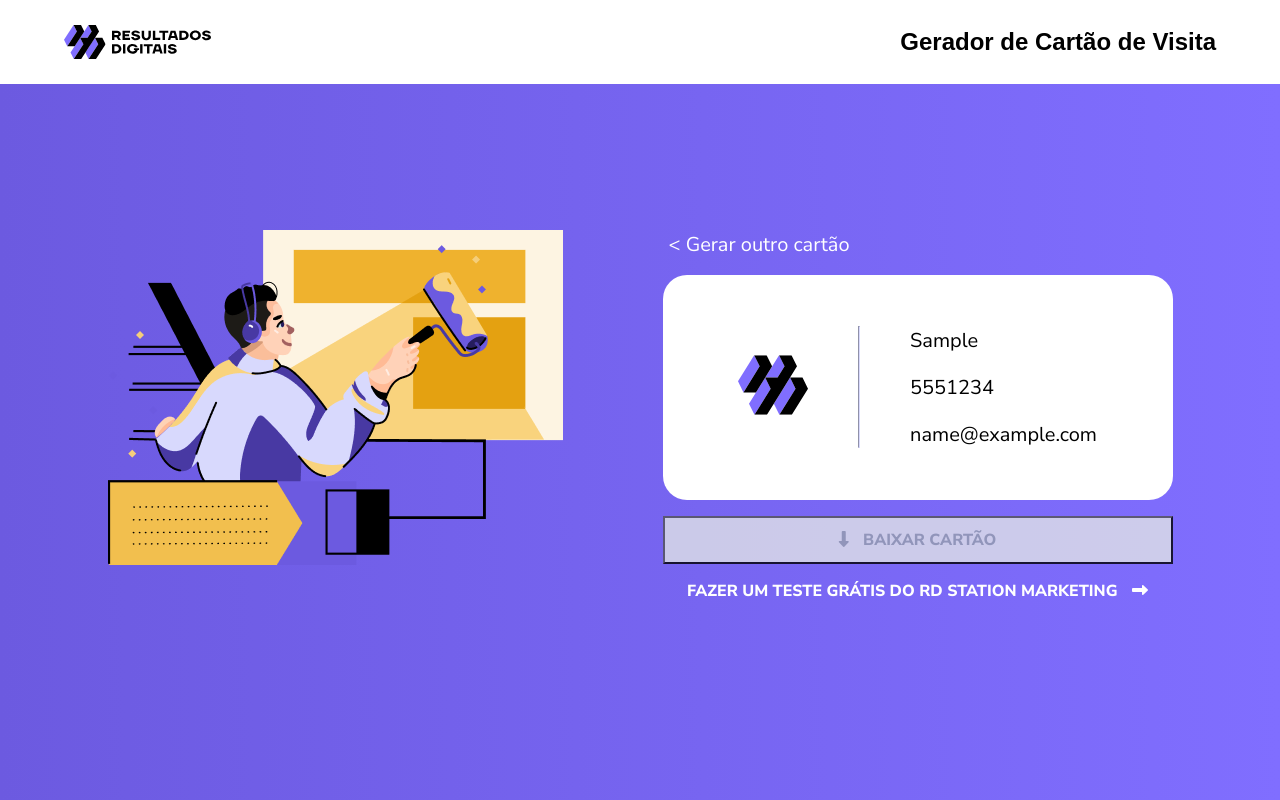
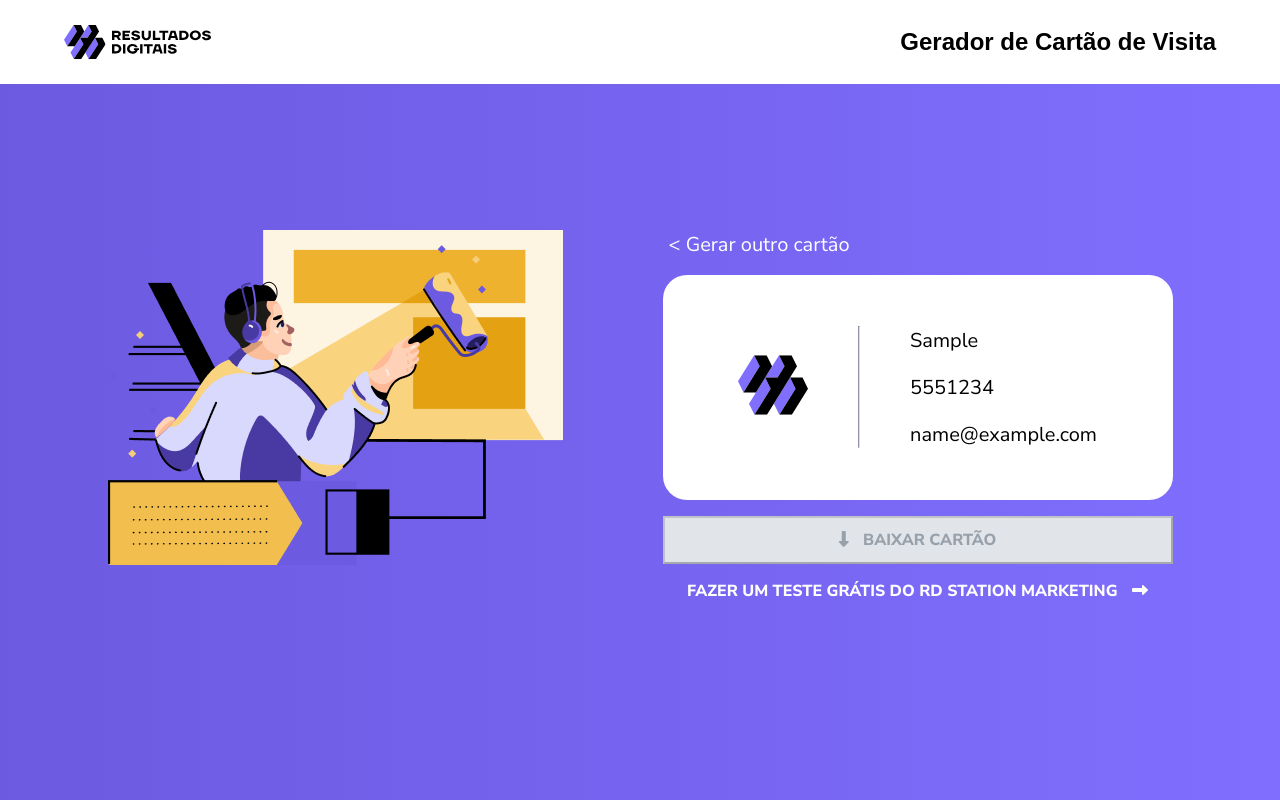
Before and after one commit to MorganaDuarte/business-card, a Vue app: page / in a window 1280 px wide. Both pictures are taken after typing "Sample", "5551234", "name@example.com" into the empty fields and a click on the button "GERAR CARTÃO GRÁTIS". Built offline with nearby package versions, Linux system fonts and the light colour scheme; a web font is replaced by a local one.

Commit message:
disabled save card

```diff
--- a/src/components/card/BusinessCard.vue
+++ b/src/components/card/BusinessCard.vue
@@ -15,7 +15,7 @@
       </div>
     </div>
     <div>
-      <button class="download-card-button">
+      <button class="download-card-button" :disabled="true">
         <i class="fa-solid fa-down-long icon-download"></i>
         BAIXAR CARTÃO
       </button>
@@ -105,9 +105,6 @@
   font-size: 16px;
   background-color: #E1E4E8;
   color: #97A1AC;
-  opacity: 0.8;
-  cursor: not-allowed;
-  pointer-events: none;
 }
 
 .style-link {
```
